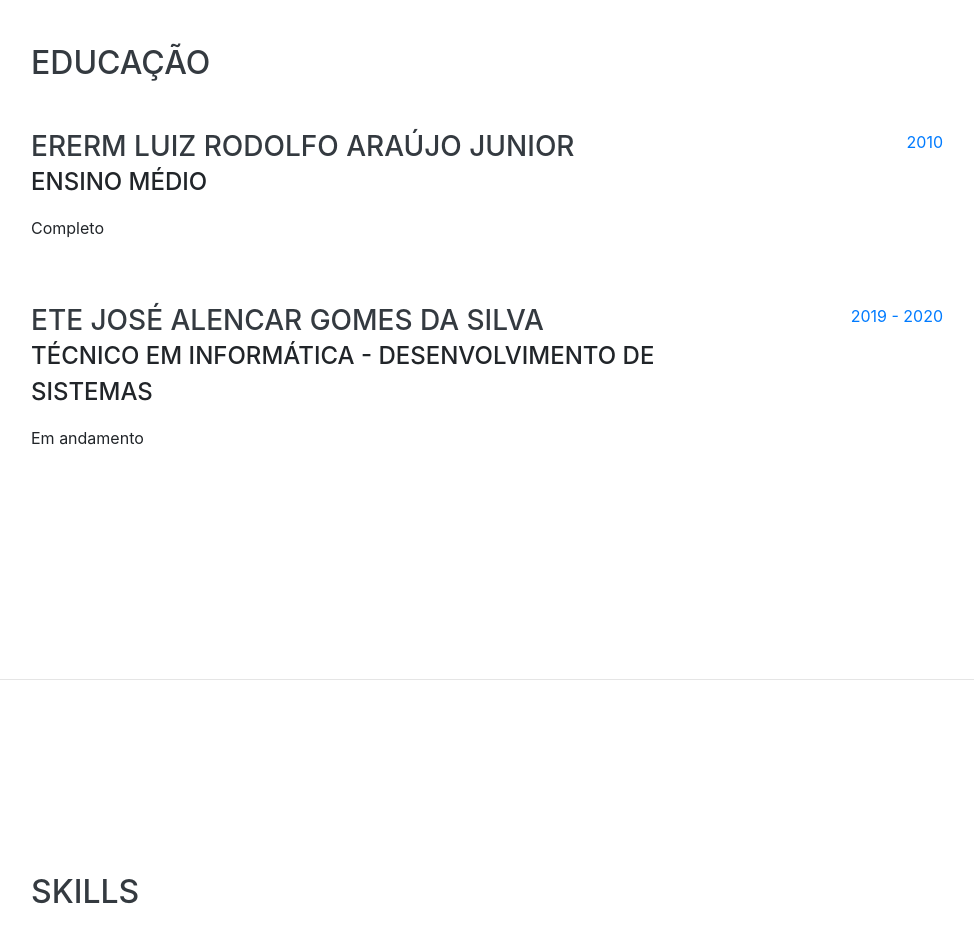
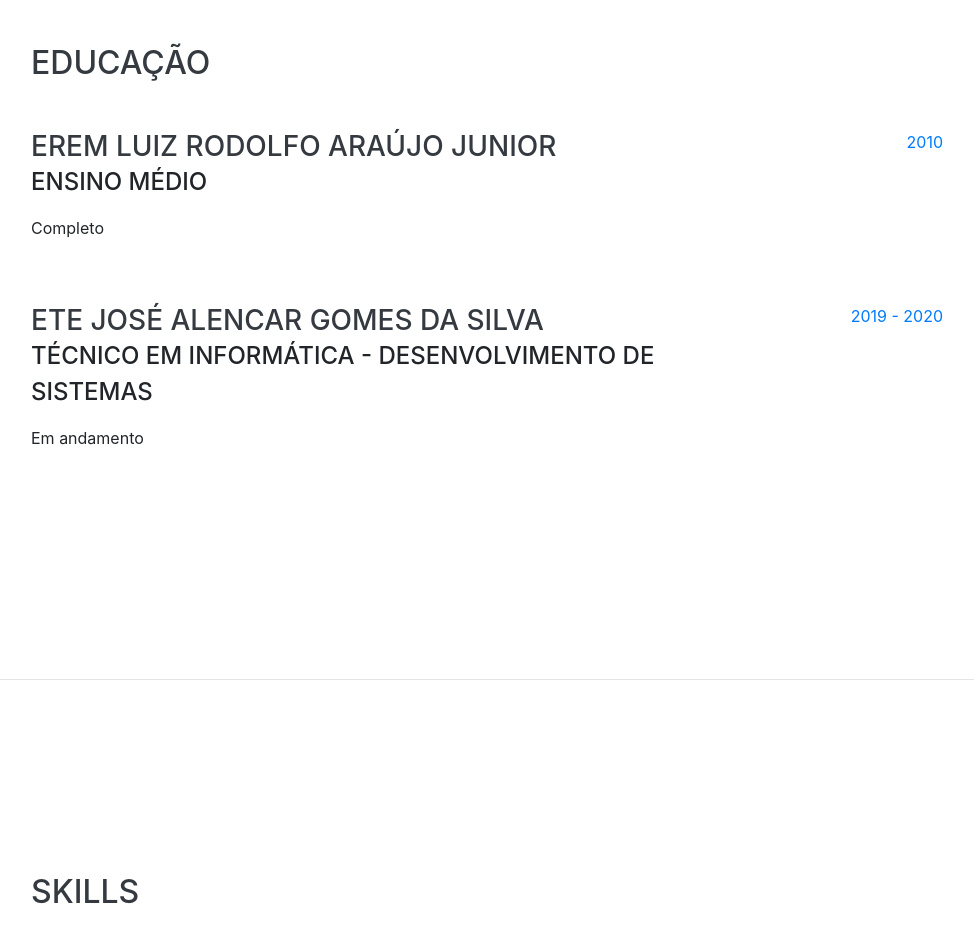
Before and after one commit to gabrielaquinodev/GabrielMesmo.github.io, a website with bundled scripts: page index.html in a window 1280 px wide. Shown: the part 2120-3050 px from the top of the page, without its empty margins (289-1263 px from the left). Built offline with nearby package versions, Linux system fonts and the light colour scheme; a web font is replaced by a local one.

Commit message:
Update index.html

```diff
--- a/index.html
+++ b/index.html
@@ -171,10 +171,10 @@
       <div class="w-100">
         <h2 class="mb-5">Educação</h2>
 
-        <!-- Educacao 1 -->
+        <!-- Educacao 1 .-->
         <div class="resume-item d-flex flex-column flex-md-row justify-content-between mb-5">
           <div class="resume-content">
-            <h3 class="mb-0">ERERM Luiz Rodolfo Araújo Junior</h3>
+            <h3 class="mb-0">EREM Luiz Rodolfo Araújo Junior</h3>
             <div class="subheading mb-3">Ensino Médio</div>
             <p>Completo</p>
           </div>
```
